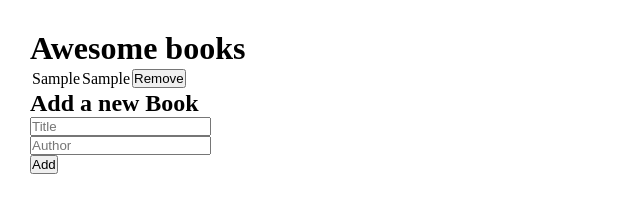
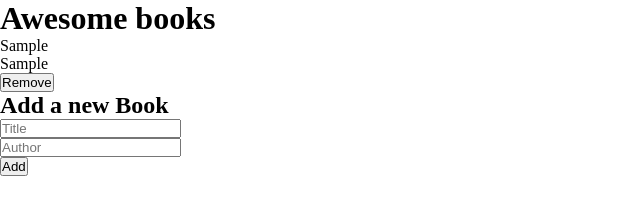
Before and after one commit to betses/Awesome-books-plain-Javascript, a website: page index.html in a window 1280 px wide. Both pictures are taken after typing "Sample", "Sample" into the empty fields and a click on the button "Add". Shown: the whole page, without its empty margins (0-640 px from the left). Drawn offline with Linux system fonts and the light colour scheme.

Commit message:
Add styling

```diff
--- a/index.html
+++ b/index.html
@@ -8,11 +8,10 @@
   <title>Document</title>
 </head>
 <body>
+  <div class="body-container">
     <h1>Awesome books</h1>
     <div class="book-container">
-    <table class="table">
 
-    </table>
     </div>
     <form class="book-form">
       <h2>Add a new Book</h2>
@@ -27,6 +26,7 @@
     </div>
     <button type="submit">Add</button>
     </form>
+  </div>
   <script src="main.js"></script>
 </body>
 </html>
--- a/main.js
+++ b/main.js
@@ -1,6 +1,6 @@
 // const collections = JSON.parse(localStorage.getItem('collections')) || [];
 // eslint-disable-next-line max-classes-per-file
-const bookContainer = document.querySelector('.table');
+const bookContainer = document.querySelector('.book-container');
 const AddBookForm = document.querySelector('.book-form');
 const bookTitle = document.getElementById('title');
 const bookAuthor = document.getElementById('author');
@@ -40,14 +40,17 @@ class Book {
 
   render() {
     bookContainer.innerHTML = '';
-
     collections.getBooks().forEach((book, index) => {
-      const bookElement = document.createElement('tr');
-      bookElement.classList.add('book');
+      const bookElement = document.createElement('div');
+      if (index % 2 === 0) {
+        bookElement.classList.add('odd-book');
+      } else {
+        bookElement.classList.add('book');
+      }
       bookElement.innerHTML = `
-          <td>${book.title}</td>
-          <td>${book.author}</td>
-          <td><button data-remove=${index} class='delete'>Remove</button></td>
+          <p>${book.title}</p>
+          <p>${book.author}</p>
+          <button data-remove=${index} class='delete'>Remove</button>
         `;
       bookContainer.appendChild(bookElement);
 
--- a/style.css
+++ b/style.css
@@ -1,9 +1,9 @@
-* {
+*{
+  margin: 0;
   padding: 0;
-  margin: 0;
   box-sizing: border-box;
 }
 
-body {
-  margin: 30px 0 0 30px;
+.body-container {
+  width: 100%;
 }
```
Lines whose indentation alone changed are shown as unchanged.
